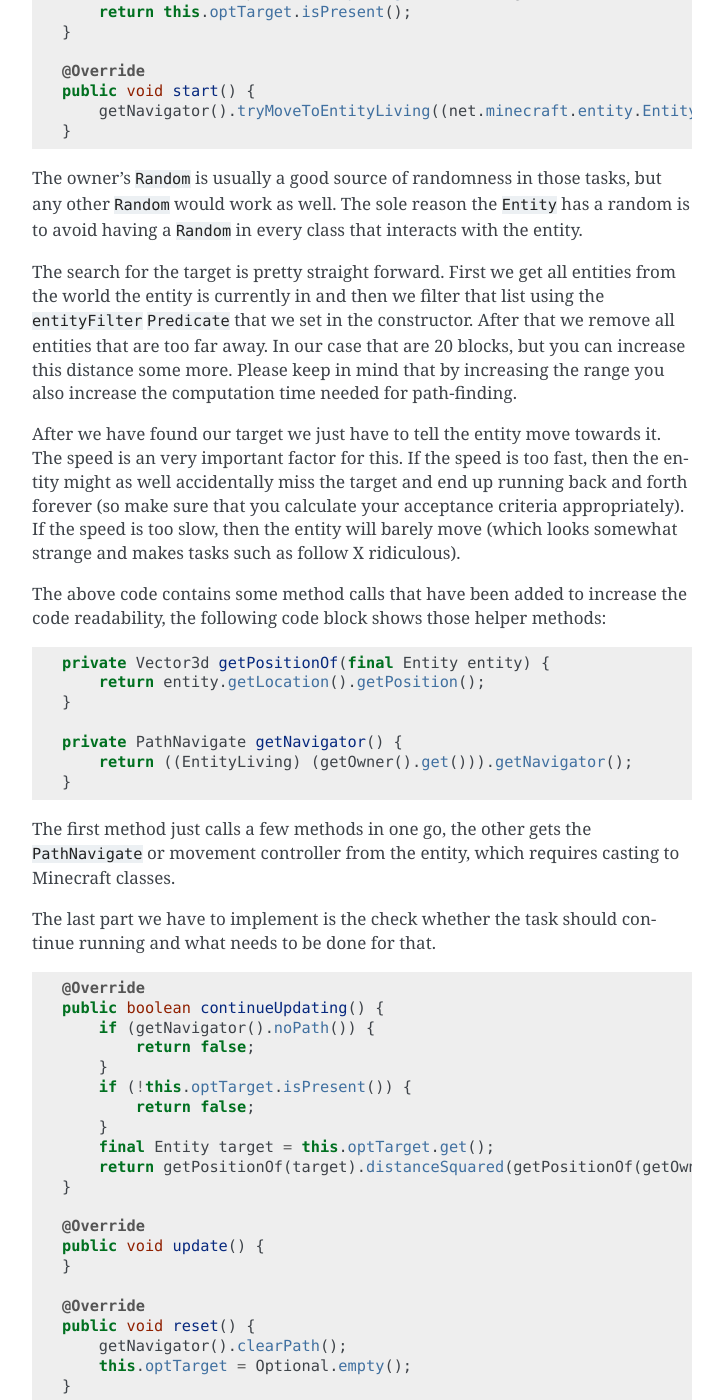
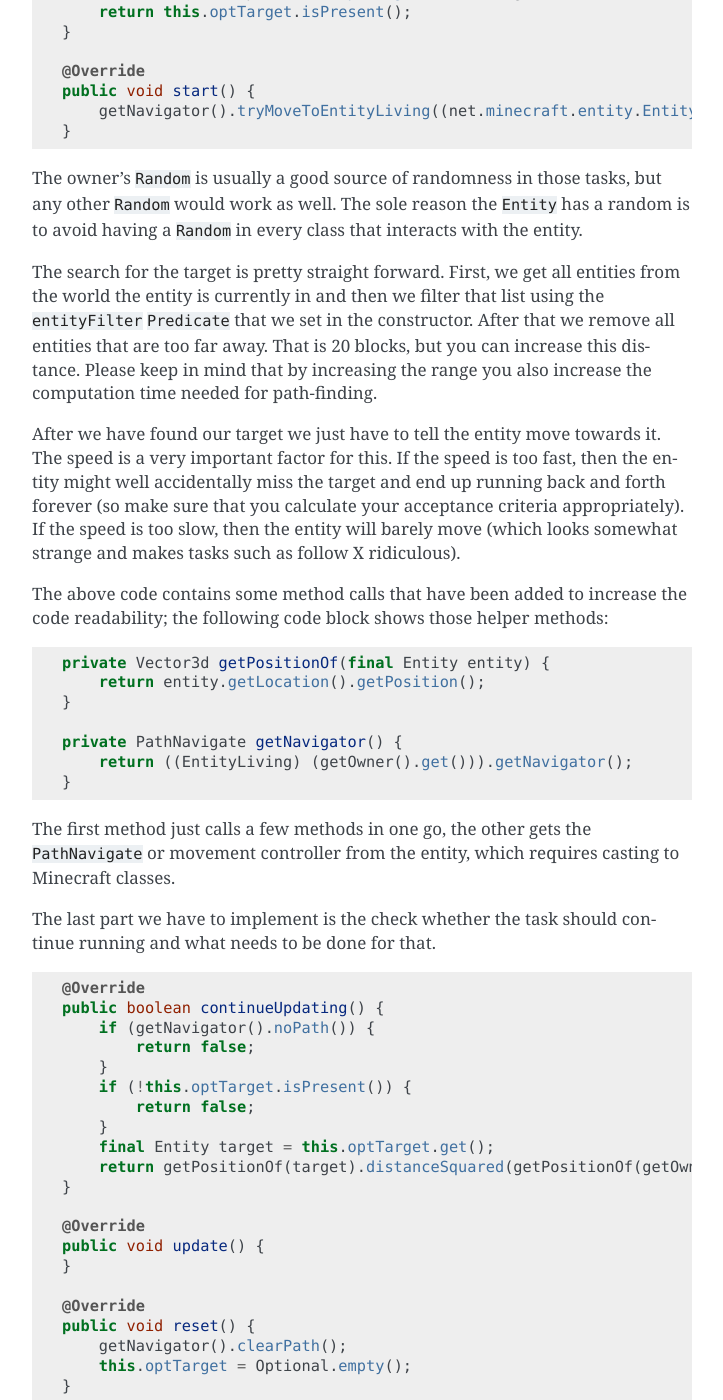
Before and after one commit to SpongePowered/SpongeDocs, a Sphinx documentation site: the page built from source/plugin/entities/custom-ai.rst, in a window 1280 px wide and 1400 px high, scrolled down 3392 px. Shown: the whole window, without its empty margins (388-1111 px from the left). Built offline with Sphinx 7.4.7, drawn with Linux system fonts in a browser that asks for light colours; pages that are not in the unit, such as notebooks, are missing from menus; cross-references to code outside the pages are shown as plain code; some of the changed text lies outside the part shown.

Commit message:
Fix comments

```diff
--- a/source/plugin/entities/custom-ai.rst
+++ b/source/plugin/entities/custom-ai.rst
@@ -35,7 +35,7 @@
     import net.minecraft.entity.ai.EntityAIBase;
     import net.minecraft.pathfinding.PathNavigate;
 
-To simplify the implementation we use the following constants. They are optional and could be easily replaced by dynamic
+To simplify the implementation, we use the following constants. They are optional and could be easily replaced by dynamic
 fields set via a constructor.
 
 .. code-block:: java
@@ -47,7 +47,7 @@
     private static final int MUTEX_FLAG_MOVE = 1; // Minecraft bit flag
 
 If you want to implement your own ``AITask`` then you must extend :javadoc:`AbstractAITask` with your task. The
-following example shows an example implementation of such a custom AITask. Also we need to generate a new
+following example shows an example implementation of such a custom AITask. Also, we need to generate a new
 :javadoc:`AITaskType` for our ``AITask``. To avoid spreading the logic everywhere we simply create a static field and a
 ``register`` method for it in the class itself as shown by the following code example:
 
@@ -66,7 +66,7 @@
 
     }
 
-Of course we still need to call that method from our main class, but that can be easily done like this from our plugin
+Of course, we still need to call that method from our main class, but that can be easily done like this from our plugin
 main class:
 
 .. code-block:: java
@@ -165,17 +165,17 @@
 as well. The sole reason the :javadoc:`Entity` has a random is to avoid having a ``Random`` in every class that
 interacts with the entity.
 
-The search for the target is pretty straight forward. First we get all entities from the world the entity is currently
+The search for the target is pretty straight forward. First, we get all entities from the world the entity is currently
 in and then we filter that list using the ``entityFilter`` ``Predicate`` that we set in the constructor. After that we
-remove all entities that are too far away. In our case that are 20 blocks, but you can increase this distance some more.
+remove all entities that are too far away. That is 20 blocks, but you can increase this distance.
 Please keep in mind that by increasing the range you also increase the computation time needed for path-finding.
 
-After we have found our target we just have to tell the entity move towards it. The speed is an very important factor
-for this. If the speed is too fast, then the entity might as well accidentally miss the target and end up running back
+After we have found our target we just have to tell the entity move towards it. The speed is a very important factor
+for this. If the speed is too fast, then the entity might well accidentally miss the target and end up running back
 and forth forever (so make sure that you calculate your acceptance criteria appropriately). If the speed is too slow,
 then the entity will barely move (which looks somewhat strange and makes tasks such as follow X ridiculous).
 
-The above code contains some method calls that have been added to increase the code readability, the following code
+The above code contains some method calls that have been added to increase the code readability; the following code
 block shows those helper methods:
 
 .. code-block:: java
```
Also changed, not shown: other parts of source/plugin/entities/custom-ai.rst (+11 -11 lines), source/plugin/entities/ai.rst (+16 -15 lines).
